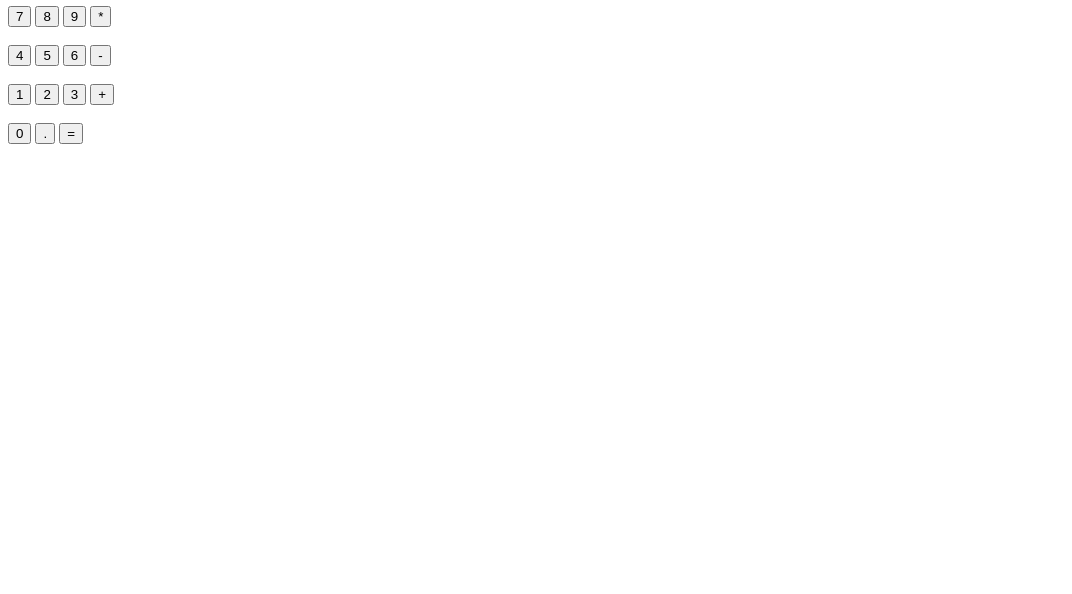
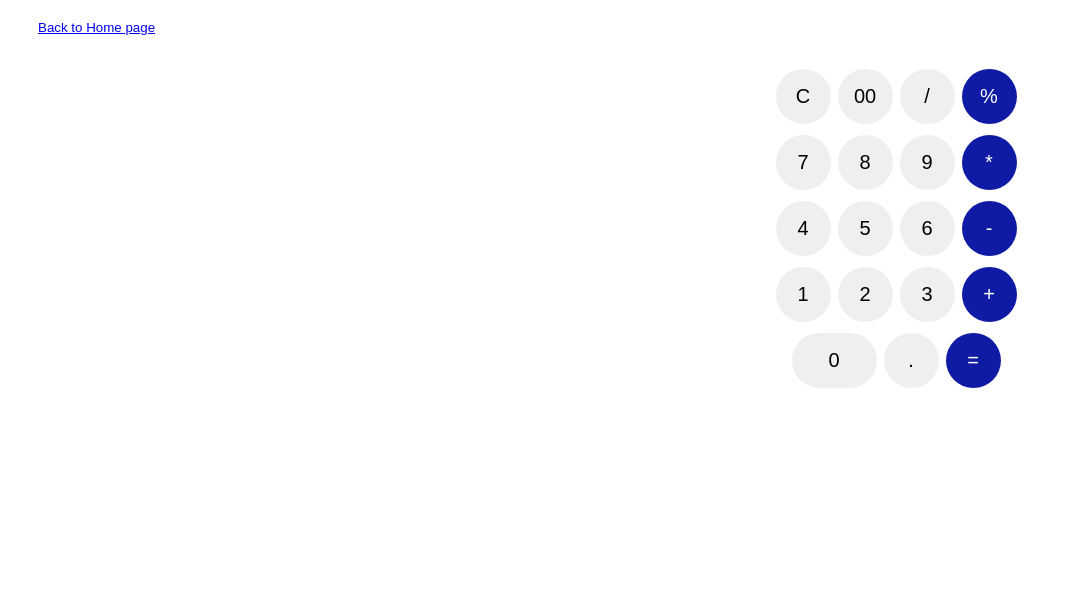
Before and after one commit to bytemonarch/calculator, a plain HTML site: page index.html in a window 1280 px wide. Shown: the part 206-800 px from the top of the page, without its empty margins (0-1072 px from the left). Drawn offline with Linux system fonts and the light colour scheme.

Commit message:
Update index.html

```diff
--- a/index.html
+++ b/index.html
@@ -1,6 +1,6 @@
 <html>
     <head>
-        <link rel="stylesheet" type="text/css" href="calculator.css">
+        <link rel="stylesheet" type="text/css" href="index.css">
         <link rel="icon" href="/calcicon.jpg">
         <title>CALCULATOR</title>
     </head>
```
